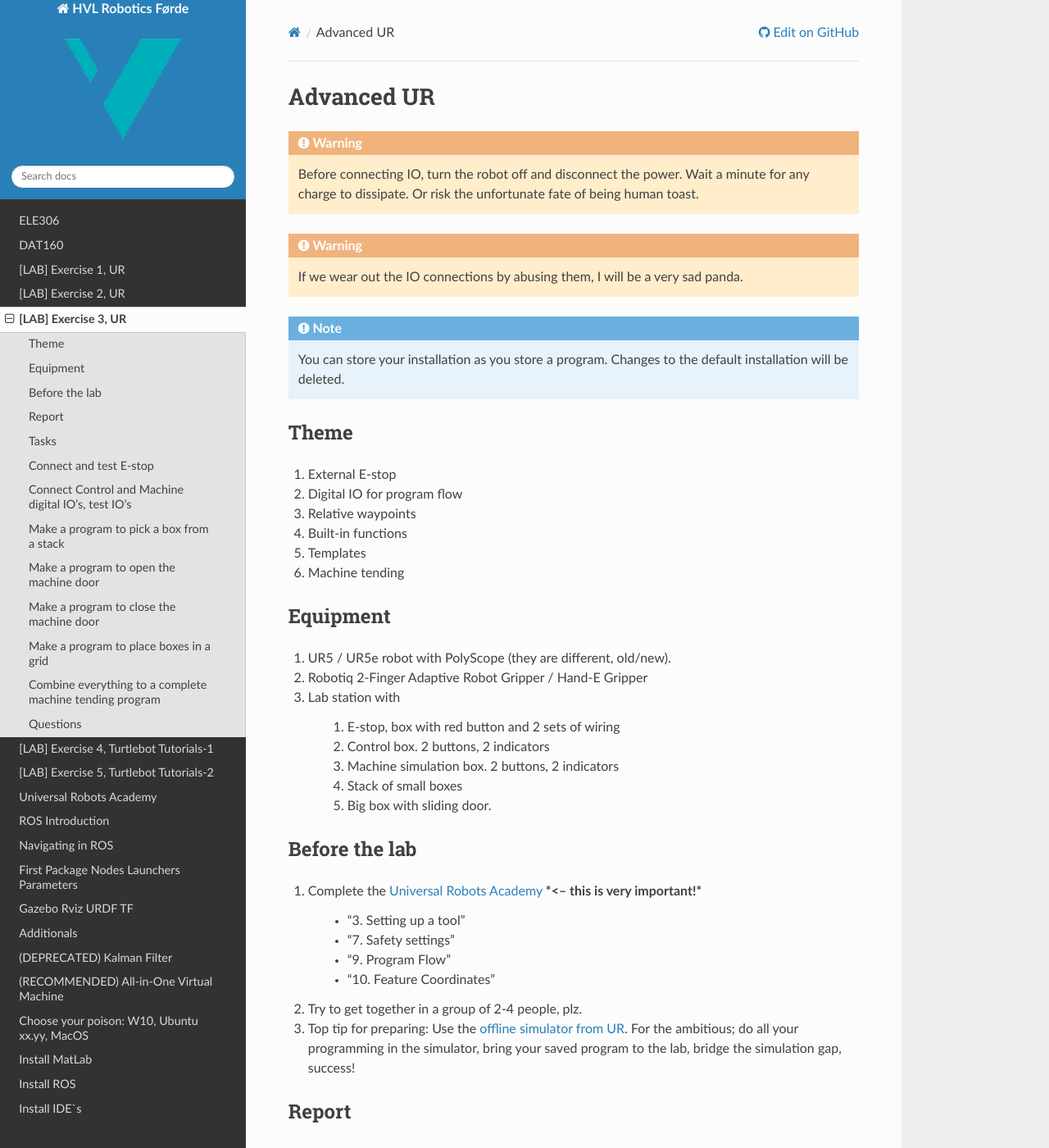
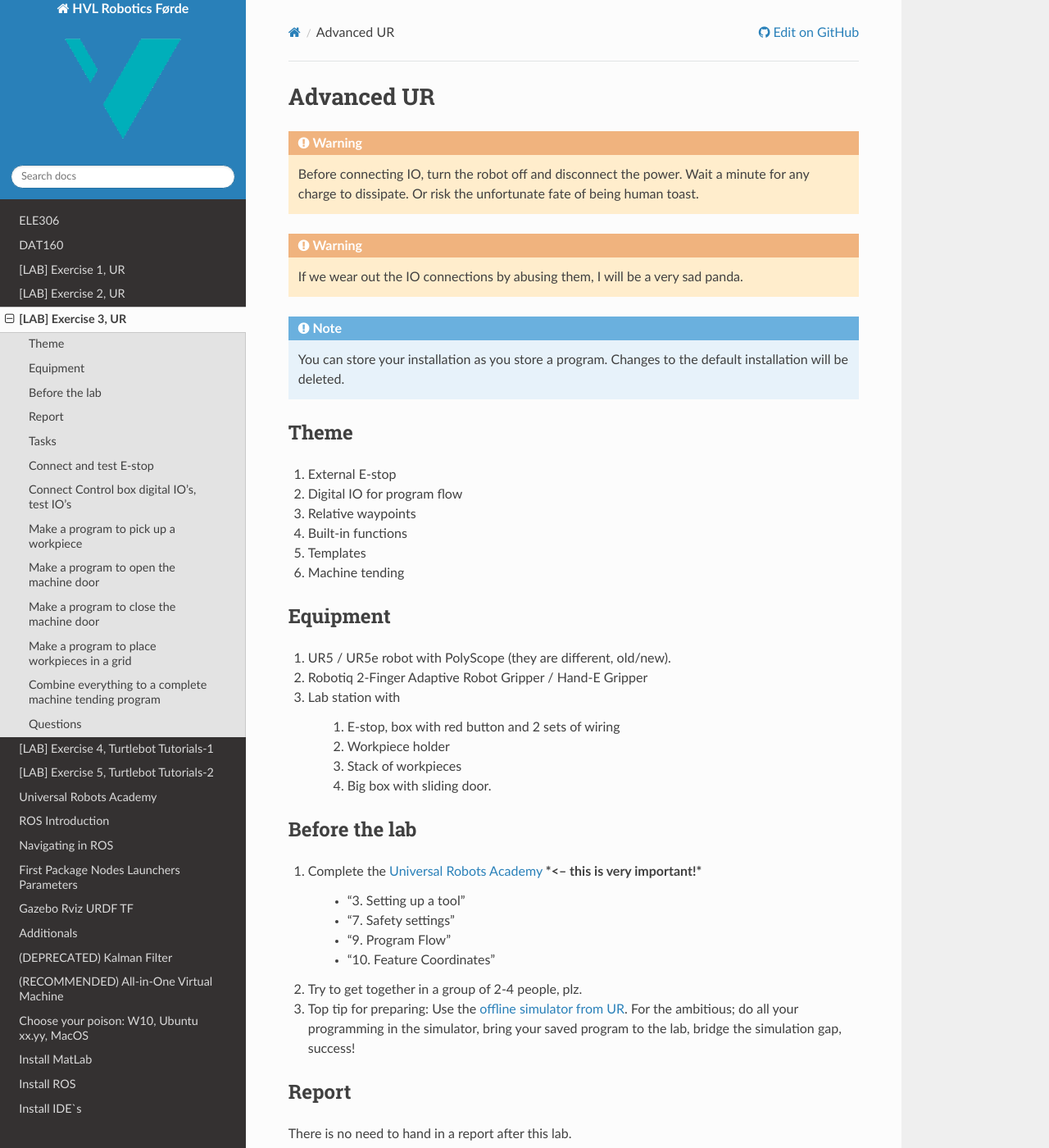
Before and after one commit to frdedynamics/robotics-lab-documentation, a Sphinx documentation site: the page built from source/texts/lab3.rst, in a window 1280 px wide and 1400 px high. Shown: the whole window at 82% size. Built offline with Sphinx 7.4.7 and the Read the Docs theme 2.0.0, drawn with Linux system fonts in a browser that asks for light colours; the version number could not be read and is left out; some of the changed text lies outside the part shown.

Commit message:
lab3, refactoring

```diff
--- a/source/conf.py
+++ b/source/conf.py
@@ -40,7 +40,7 @@
 # ones.
 extensions = ['sphinx.ext.githubpages']
 extensions = ['sphinxcontrib.bibtex']
-extensions = ['sphinx_togglebutton']
+#extensions = ['sphinx_togglebutton']
 
 
 # Add any paths that contain templates here, relative to this directory.
@@ -395,3 +395,6 @@
 
 # Example configuration for intersphinx: refer to the Python standard library.
 intersphinx_mapping = {'https://docs.python.org/': None}
+
+import six
+print('Six version: %s' % six.__version__)
--- a/source/texts/lab3.rst
+++ b/source/texts/lab3.rst
@@ -33,9 +33,8 @@
 #. Lab station with
 
     #. E-stop, box with red button and 2 sets of wiring
-    #. Control box. 2 buttons, 2 indicators
-    #. Machine simulation box. 2 buttons, 2 indicators
-    #. Stack of small boxes
+    #. Workpiece holder
+    #. Stack of workpieces
     #. Big box with sliding door.
 
 Before the lab
@@ -62,11 +61,11 @@
 Tasks
 ==============================================
 #. `Connect and test E-stop`_
-#. `Connect Control and Machine digital IO's, test IO's`_
-#. `Make a program to pick a box from a stack`_
+#. `Connect Control box digital IO's, test IO's`_
+#. `Make a program to pick up a workpiece`_
 #. `Make a program to open the machine door`_
 #. `Make a program to close the machine door`_
-#. `Make a program to place boxes in a grid`_
+#. `Make a program to place workpieces in a grid`_
 #. `Combine everything to a complete machine tending program`_
 
 
@@ -88,9 +87,9 @@
 #. Fire up the robot again and verify that all E-stops work
 
 
-_`Connect Control and Machine digital IO's, test IO's`
+_`Connect Control box digital IO's, test IO's`
 ========================================================
-You will connect a total of 4 digital inputs and 4 digital outputs now.
+You will connect a total of 4 digital inputs to the UR.
 
 #. Shutdown the robot
 #. Disconnect power
@@ -101,17 +100,18 @@
 #. Test and name the inputs
 
 
-_`Make a program to pick a box from a stack`
+_`Make a program to pick up a workpiece`
 ========================================================
-Make a program to pick a box from a stack. There are several ways to this.
+Make a program to pick a workpiece. There are several ways to this.
 Consider the following suggestion as a starting point:
 
 #. Move to a waypoint above the stack.
 #. Close gripper.
-#. Lower slowly relative to the waypoint above, until box is detected.
+#. Lower slowly relative to the waypoint above, until workpiece is detected.
 #. Relative move up 1 cm.
 #. Open gripper.
-#. Pick box.
+#. Move to position.
+#. Pick workpiece.
 
 The direction option can be used to detect an object and perform an action.
 Also, have a look at stack/de-stack options on the UR5e.
@@ -134,9 +134,9 @@
 Make a program to close the machine door. Same as above, but close.
 
 
-_`Make a program to place boxes in a grid`
+_`Make a program to place workpieces in a grid`
 ========================================================
-Make a program to place boxes in a grid. There are several ways to this.
+Make a program to place the workpieces in a grid. There are several ways to this.
 Consider the following suggestion as a starting point:
 
 #. Make a waypoint at a corner of your grid.
@@ -145,27 +145,29 @@
 #. Offset placement waypoints by using row_num.
 #. Add col_num to the mix.
 
-Also, take a look at palletize/de-palletize options on the UR5e.
+Also, take a look at palletize/de-palletize options on the UR5e for the built-in template.
 
 
 _`Combine everything to a complete machine tending program`
-=============================================================
+===============================================================
 Using the above programs as subprograms or copy/paste source,
-make a program to feed boxes into the machine from the stack,
-let the machine do it's work, pick the boxes from the machine
-and place them in a grid. One box at a time.
+make a program to feed the workpieces into the machine,
+let the machine do it's work, pick the workpieces from the machine
+and place them in a grid. One workpiece at a time.
 
-Use the digital I/O's for program flow, i.e. use the control box
-to start/reset program and show running/waiting status, and the machine
-simulation box to signal machine done.
+.. figure:: ../_static/images/CNC_UR.png
+          :align: center
 
+Voilà! Kick your feet up and let the robot do all the work!
 
 
 Questions
 ==============================================
 
 #. The E-stop has 2 NC switches. Why?
-#. We used buttons, active while clicked. Discuss the difference to switches.
 #. How many tasks did you complete? What kept you from completing everything?
-#. How would you now make a machine tending program for a lathe or cnc?
+#. If the robot or the "CNC" changed location, how would you update the program?
+#. What are the pros and cons between cobots and industrial robots?
+#. Discuss how cobots can be applied to enhance workflow for a company, or in everyday life.
+#. Does the configuration of the robot affect the applied force when opening/closing the door?
 #. Did you remember to have fun?
--- a/source/texts/ros1.rst
+++ b/source/texts/ros1.rst
@@ -124,7 +124,7 @@
 
           Turtlebot in Gazebo
 
-#. Run the command: ``roslaunch turtlebot3_bringup turtlebot3_empty_world.launch``
+#. Run the command: ``roslaunch turtlebot3_gazebo turtlebot3_empty_world.launch``
 #. Navigate in Gazebo tools.
 
 .. note::
```
Also changed, not shown: source/_static/images/CNC_UR.png (added).
